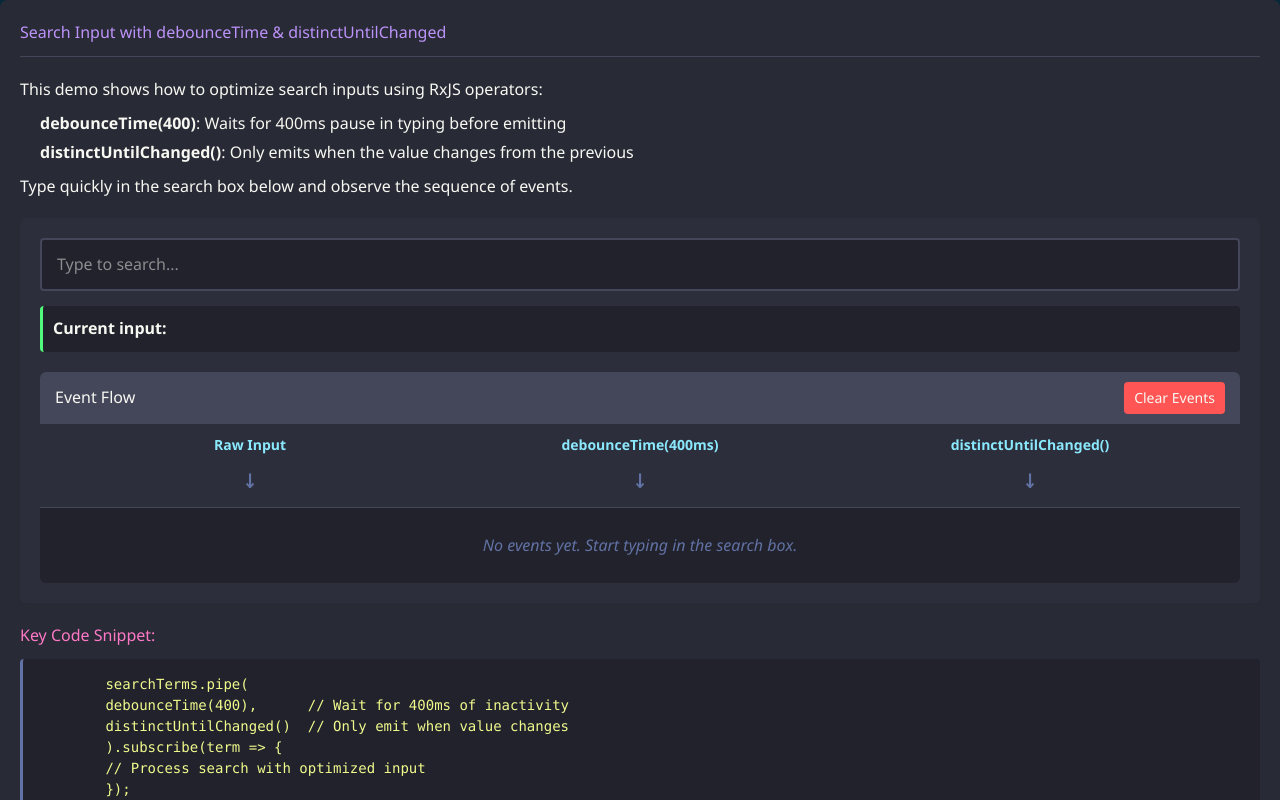
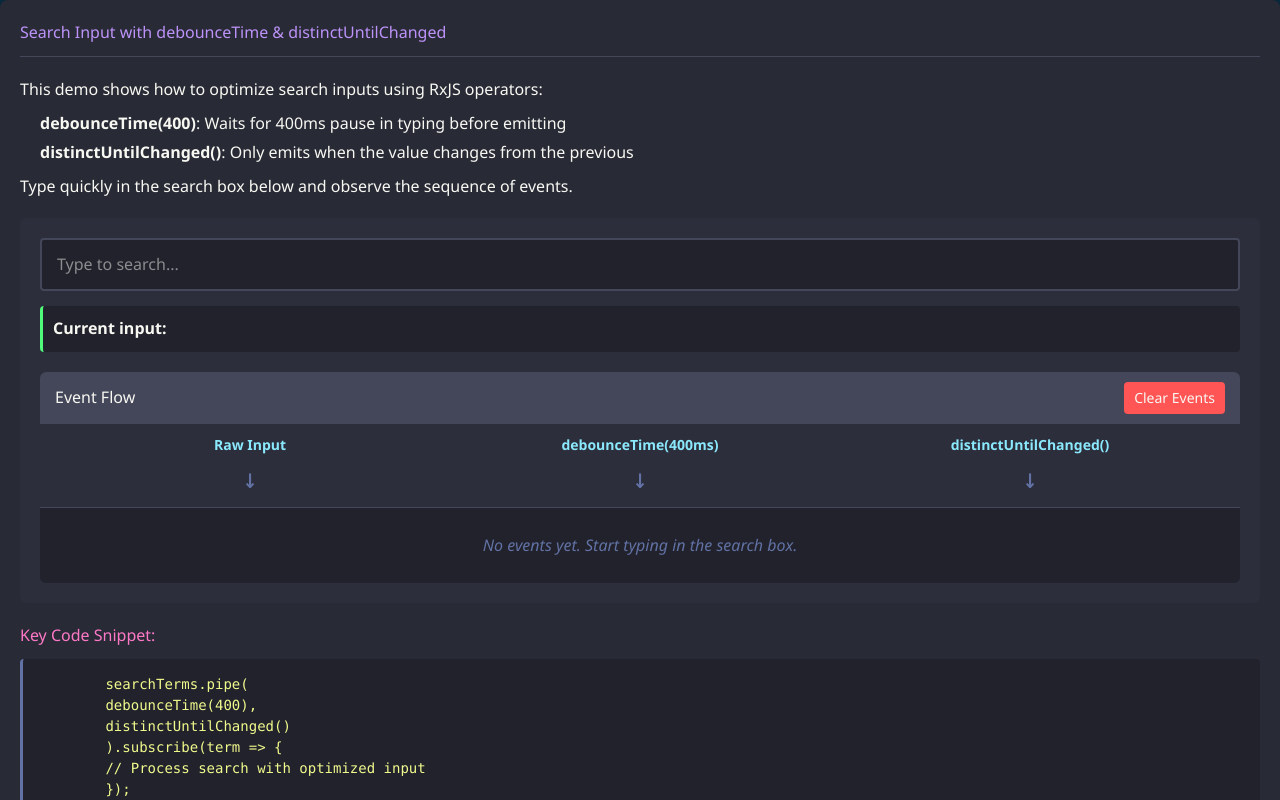
Before and after one commit to abdulrashid232/RxJS-Presentation, an Angular app: page /demos/search-input in a window 1280 px wide. Built offline with nearby package versions, Linux system fonts and the light colour scheme.

Commit message:
fix: Update code snippet formatting in search input demo for clarity

```diff
--- a/src/app/demos/search-input-demo/search-input-demo.component.html
+++ b/src/app/demos/search-input-demo/search-input-demo.component.html
@@ -85,8 +85,8 @@
       <h4>Key Code Snippet:</h4>
       <pre class="code-block">
         searchTerms.pipe(
-        debounceTime(400),      // Wait for 400ms of inactivity
-        distinctUntilChanged()  // Only emit when value changes
+        debounceTime(400),
+        distinctUntilChanged()
         ).subscribe(term =&gt; {{ '{' }}
         // Process search with optimized input
         {{ '}' }});
```
Also changed, not shown: 1 other file (tests, documents, lock files or other folders).
